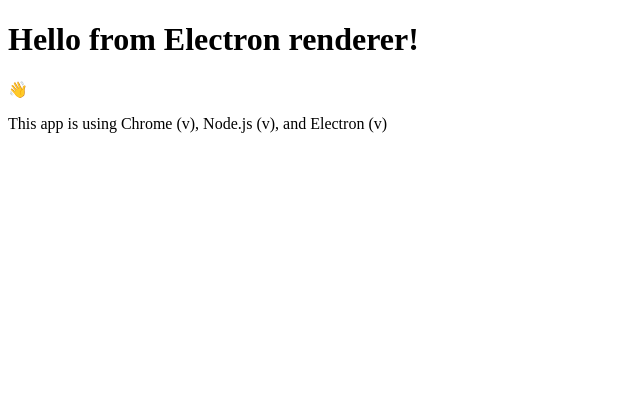
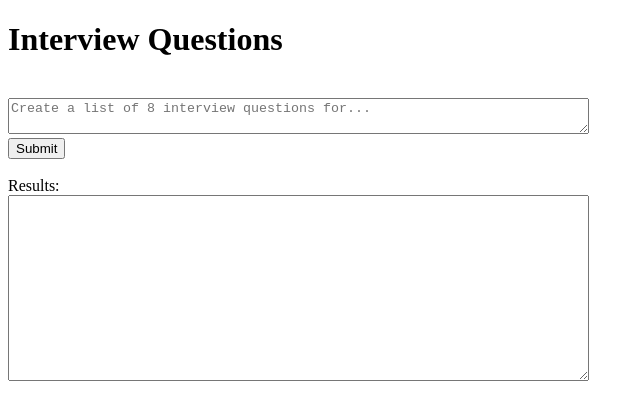
Before and after one commit to ressyressyl/frontend, an Electron app: page renderer/index.html in a window 1280 px wide. Shown: the whole page, without its empty margins (0-644 px from the left). Drawn offline with Linux system fonts and the light colour scheme; no server answers.

Commit message:
Set HTML structure

```diff
--- a/main.js
+++ b/main.js
@@ -12,9 +12,9 @@
     },
   });
 
-if( isDev){
-  win.webContents.openDevTools();
-}
+  if (isDev) {
+    win.webContents.openDevTools();
+  }
 
   win.loadFile(path.join(__dirname, "./renderer/index.html"));
 };
--- a/renderer/index.html
+++ b/renderer/index.html
@@ -5,13 +5,25 @@
     <meta charset="UTF-8" />
     <meta http-equiv="Content-Security-Policy" content="default-src 'self'; script-src 'self'" />
     <meta http-equiv="X-Content-Security-Policy" content="default-src 'self'; script-src 'self'" />
-  <title>Hello from Electron renderer!</title>
+    <title>Interview Questions App</title>
   </head>
 
   <body>
-  <h1>Hello from Electron renderer!</h1>
-  <p>👋</p>
-  <p id="info"></p>
+    <h1>Interview Questions</h1>
+    <div>
+      <form id="form_create">
+        <label for="fname"> </label><br>
+        <textarea name="create" name="create" rows=2 cols=70 placeholder="Create a list of 8 interview questions for..."></textarea><br>
+        <input type="submit" value="Submit"><br>
+      </form>
+      <br>
+      <div>
+        <label for="list">Results:</label><br>
+        <textarea id="list" rows="12" cols="70" readonly></textarea>
+      </div>
+
+    </div>
+
   </body>
   <script src="./js/renderer.js"></script>
 
```
Lines whose indentation alone changed are shown as unchanged.
